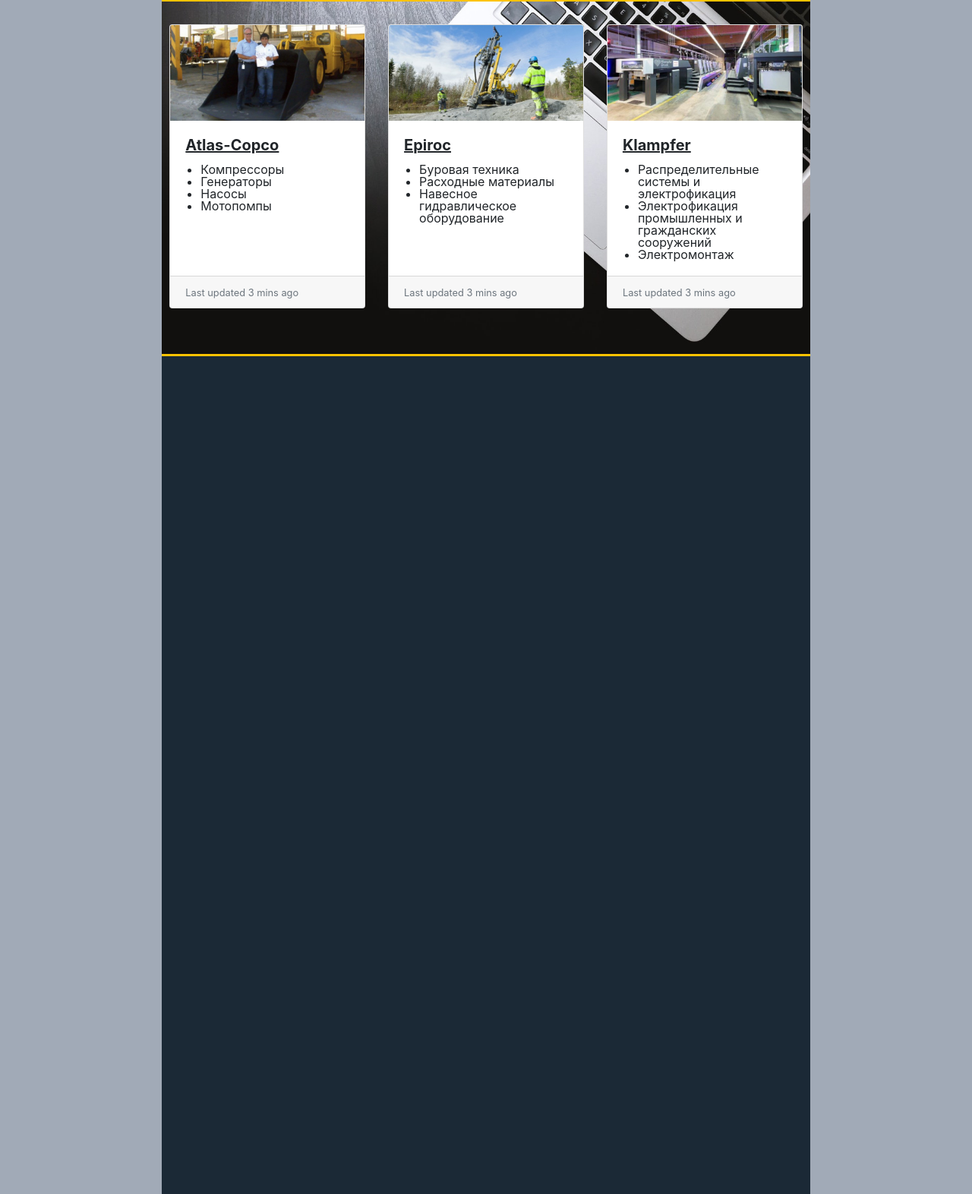
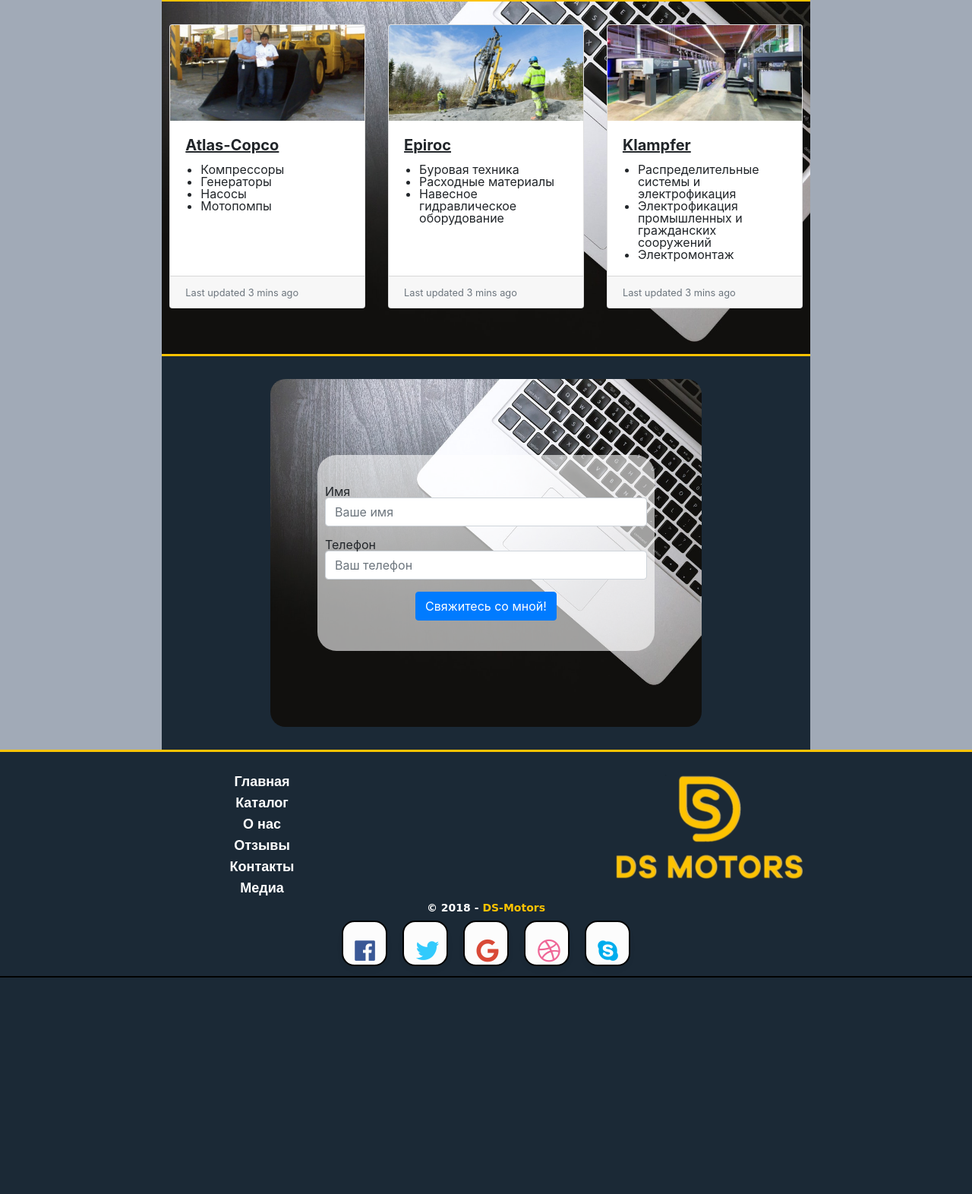
Before and after one commit to Vitaly2019/ds-repo, a Django app: page /ds_motors/ in a window 1280 px wide. Shown: the part 746-2318 px from the top of the page at 76% size. After the commit the page ends 2033 px from the top, so only its background shows below. Run offline with Django 3.2, Linux system fonts and the light colour scheme; some libraries are stand-ins or nearby versions.

Commit message:
add footer

```diff
--- a/ds_app/static/ds_app/assets/css/style.css
+++ b/ds_app/static/ds_app/assets/css/style.css
@@ -198,7 +198,7 @@
 }
 .tester {
 	width: 100%;
-	height: 2000px;
+	/*height:2000px;*/
 	background-color: #1B2936;
 
 	padding-left: 0;
@@ -248,6 +248,201 @@
 	list-style: disc;
 	margin-left: 20px;
 }
+
+
+
+
+/*sviaz*/
+.send-sviaz {
+	/*border-bottom:3px solid #FDC300*/
+}
+.head-sviaz {
+	padding-top: 30px;
+	padding-bottom: 30px;
+	padding-left: 0;
+	padding-right: 0;
+
+}
+
+
+.linker-home{
+	background-repeat: no-repeat;
+ 	background-size: cover;
+ 	background-position: center center;
+ 	background-attachment: fixed;
+	background-image: url("/static/ds_app/images/land1.jpeg");
+	border-radius: 20px;
+}
+.pre-linker {
+	padding:10px;
+	background-color: rgba(255, 255, 255, 0.6);
+	border-radius: 25px;
+	margin-top: 100px;
+	margin-bottom: 100px;
+}
+.form-o {
+	margin-top: 30px;
+	margin-bottom: 30px;
+}
+
+.linker {
+	width: 40%;
+	margin:20px auto;
+}
+
+.btn-linker{
+text-align: center;
+}
+
+
+
+/*footer*/
+
+
+
+/*footer*/
+.head-footer {
+	border-top:3px solid #FDC300;
+
+	padding-left: 50px;
+	padding-right: 50px;
+	padding-top: 30px;
+	height: 300px;
+	background-color: #1B2936;
+
+	border-bottom: 2px solid black;
+
+}
+
+
+
+.foot-item-menu {
+	text-align: center;
+}
+
+
+
+/*foot-about*/
+.foot-about {
+	color: white;
+	font-weight: bold;
+	font-size: 18px;
+	font-family: 'Exo 2', sans-serif;
+}
+.foot-about li {
+	margin-bottom: 10px;
+	cursor:pointer;
+}
+.foot-about li:hover {
+	margin-left: 10px;
+	cursor:pointer;
+	text-decoration: underline;
+	transition: 0.2s;
+}
+.c2018 {
+	color:white;
+	font-weight: bold;
+	font-size: 14px;
+	text-align: center;
+	font-family: 'Pacifico', cursive;
+}
+.c2018 span {
+	color:#FDC300;
+}
+/*social*/
+.social-btns .btn,
+.social-btns .btn:before,
+.social-btns .btn .fab {
+  transition: all 0.35s;
+  transition-timing-function: cubic-bezier(0.31, -0.105, 0.43, 1.59);
+}
+.social-btns .btn:before {
+  top: 90%;
+  left: -110%;
+}
+.social-btns .btn .fab {
+  -webkit-transform: scale(0.8);
+          transform: scale(0.8);
+}
+.social-btns .btn.facebook:before {
+  background-color: #3b5998;
+}
+.social-btns .btn.facebook .fab {
+  color: #3b5998;
+}
+.social-btns .btn.twitter:before {
+  background-color: #3cf;
+}
+.social-btns .btn.twitter .fab {
+  color: #3cf;
+}
+.social-btns .btn.google:before {
+  background-color: #dc4a38;
+}
+.social-btns .btn.google .fab {
+  color: #dc4a38;
+}
+.social-btns .btn.dribbble:before {
+  background-color: #f26798;
+}
+.social-btns .btn.dribbble .fab {
+  color: #f26798;
+}
+.social-btns .btn.skype:before {
+  background-color: #00aff0;
+}
+.social-btns .btn.skype .fab {
+  color: #00aff0;
+}
+.social-btns .btn:focus:before,
+.social-btns .btn:hover:before {
+  top: -10%;
+  left: -10%;
+}
+.social-btns .btn:focus .fab,
+.social-btns .btn:hover .fab {
+  color: #fff;
+  -webkit-transform: scale(1);
+          transform: scale(1);
+}
+.social-btns {
+  height: 60px;
+  font-size: 0;
+  text-align: center;
+  position: absolute;
+  bottom: 13px;
+  left: 0;
+  right: 0;
+}
+.social-btns .btn {
+  display: inline-block;
+  background-color: #fff;
+  width: 60px;
+  height: 60px;
+  line-height: 60px;
+  margin: 0 10px;
+  text-align: center;
+  position: relative;
+  overflow: hidden;
+  border-radius: 28%;
+  box-shadow: 0 5px 15px -5px rgba(0,0,0,0.1);
+  opacity: 0.99;
+	border:2px solid black;
+}
+.social-btns .btn:before {
+  content: '';
+  width: 120%;
+  height: 120%;
+  position: absolute;
+  -webkit-transform: rotate(45deg);
+          transform: rotate(45deg);
+}
+.social-btns .btn .fab {
+  font-size: 38px;
+  vertical-align: middle;
+}
+
+/*end footer*/
 
 
 /*media*/
@@ -300,3 +495,20 @@
 	}
 
 }
+
+@media (max-width: 574px) {
+
+	.head-footer {
+		height: 600px;
+	}
+	.social-btns {
+	  height: 60px;
+	  font-size: 0;
+	  text-align: center;
+	  position: absolute;
+	  bottom: 103px;
+	  left: 0;
+	  right: 0;
+	}
+
+}
--- a/ds_app/templates/ds_app/index.html
+++ b/ds_app/templates/ds_app/index.html
@@ -292,10 +292,47 @@
 
 
 
+	</div> <!--end about-->
+
+	<div class="send-sviaz">
+		<div class="col-12 col-md-8 offset-md-2 col-lg-10 offset-lg-1 col-xl-8 offset-xl-2 head-sviaz">
+<div class="sviaz">
+
+  <div class="linker-home">
+   <div class = "row">
+    <div class="offset-1 col-10 offset-sm-1 col-sm-10 offset-lg-1 col-lg-10 rev-form" data-anijs="if: scroll, on: window, do: flipInY animated, before: scrollReveal">
+      <div class="pre-linker">
+        <div class="form-o">
+
+        <form>
+          <div class="form-group">
+            <label for="formGroupExampleInput">Имя</label>
+            <input type="text" class="form-control" id="formGroupExampleInput" placeholder="Ваше имя">
+          </div>
+          <div class="form-group">
+            <label for="formGroupExampleInput">Телефон</label>
+            <input type="text" class="form-control" id="formGroupExampleInput" placeholder="Ваш телефон">
+          </div>
+          <div class="btn-linker">
+
+                <button type="button" class="btn btn-primary">Свяжитесь со мной!</button>
+          </div>
+        </form>
+      </div>
+
+      </div>
+    </div>
+ 	</div>
+</div>
+
+
+</div>
+</div>
+
+	</div> <!--send-sviaz-->
 
 
 
-	</div>
 
 
 	</div>
@@ -304,9 +341,65 @@
 
 
 
+<!--footer -->
+<div class="col-12 head-footer">
+<div class="footer">
+  <div class="foot-menu*">
+
+
+<div class="foot-about">
+
+
+	<div class="row flex-wrap justify-content-around">
+		<div class="col-sm-6 col-md-3 foot-item-menu">
+				<ul>
+				    <li>Главная</li>
+				    <li>Каталог</li>
+				    <li>О нас</li>
+				    <li>Отзывы</li>
+				    <li>Контакты</li>
+				    <li>Медиа</li>
+				</ul>
+		</div>
+		<div class="col-sm-6 col-md-3 foot-item-menu">
+				<img src= "{%static '/ds_app/images/ds-big-logo.png'%}" alt ="DS-MOTORS">
+
+		</div>
+
+
+	</div>
+
+
+
 
 
 </div>
+
+
+
+<div class="c2018">
+  © 2018 - <span>DS-Motors</span>
+</div>
+
+  </div>
+
+  <div class="social-btns">
+    <a class="btn facebook" href="#"><i class="fab fa-facebook"></i></a>
+    <a class="btn twitter" href="#"><i class="fab fa-twitter"></i></a>
+    <a class="btn google" href="#"><i class="fab fa-google"></i></a>
+    <a class="btn dribbble" href="#"><i class="fab fa-dribbble"></i></a>
+    <a class="btn skype" href="#"><i class="fab fa-skype"></i></a>
+  </div>
+
+
+
+
+</div>
+</div>
+<!--footer -->
+
+
+
 
 
 
@@ -317,124 +410,7 @@
 
 
 	<script src="{%static 'ds_app/assets/js/main.js'%}"></script>
-	<!--
-	<script>
 
-
-//used for tabs
-//still learning. be kind.
-
-//get tabs module parent
-var tabsModule = document.body.querySelector(".ns-TabsModule");
-//get tab nav
-var tabNavList = document.body.querySelector(".ns-TabNav");
-//get all tab nav links
-var tabNavLinks = document.querySelectorAll(".ns-TabNav_Link");
-//get tab nav current link indicator
-var tabNavCurrentLinkindicator = tabNavList.querySelector(".ns-TabNav_Indicator");
-//get all tab panel elements
-var tabPanels = document.querySelectorAll(".ns-TabPanel");
-
-//show tab panel A first because panel A nav link has indicator on page load
-document.getElementById("ns-TabPanelA").style.display = "block";
-
-/**
-* position indicator function
-*/
-function positionIndicator() {
-  //get left position of tab nav ul
-  var tabNavListLeftPosition = tabNavList.getBoundingClientRect().left;
-  //get tab module parent current data value
-  var tabsModuleSectionDataValue = tabsModule.getAttribute("data-active-tab") || "A";
-  //get nav link span with data value that matches current tab module parent data value
-  var tabNavCurrentLinkText = tabNavList.querySelector("[data-tab='" + tabsModuleSectionDataValue + "'] span");
-  //get dimensions of current nav link span
-  var tabNavCurrentLinkTextPosition = tabNavCurrentLinkText.getBoundingClientRect();
-  //set indicator left position via CSS transform
-  //current nav link span left position - tab nav ul left position
-  //prefix me for live
-  tabNavCurrentLinkindicator.style.transform =
-    "translate3d(" +
-    (tabNavCurrentLinkTextPosition.left - tabNavListLeftPosition) +
-    "px,0,0) scaleX(" +
-    tabNavCurrentLinkTextPosition.width * 0.01 +
-    ")";
-}
-/**
-* fire position indicator function right away
-*/
-positionIndicator();
-
-/**
-* hide all tab panels function
-*/
-function hideAllTabPanels() {
-  //loop through all tab panel elements
-  for (i = 0; i < tabPanels.length; i++) {
-    //remove style attribute from each tab panel element to hide them
-    tabPanels[i].removeAttribute("style");
-  }
-};
-
-/**
-* tab nav link function
-* tab nav link event shows matching panel and positions the indicator
-*/
-var tabNavLinkEvent = function() {
-  //get this link data value
-  var thisLink = this.getAttribute("data-tab");
-  //get this link href value
-  var thisHref = this.getAttribute("href");
-  //get tab panel element with ID that matches this link href value
-  var thisTabPanel = document.querySelector(thisHref);
-  //set tab module parent data to this link data value
-  tabsModule.setAttribute("data-active-tab", thisLink);
-  //fire hide all tab panels function
-  hideAllTabPanels();
-  //get tab panel element with ID that matches this link href value and set its style to show it
-  thisTabPanel.style.display = "block";
-  //fire the position indicator function
-  positionIndicator();
-};
-
-/**
-* loop through all nav links and add event
-* need to change to parent element and use e.target maybe
-*/
-for (var i = 0; i < tabNavLinks.length; i++) {
-  //for each nav link, add click event that fires tab nav link click event function
-  tabNavLinks[i].addEventListener("click", tabNavLinkEvent, false);
-}
-
-/**
-* should really position indicator from parent left edge rather than body,
-* to keep indicator in position on resize. meh
-* for now, here's a quick win because i'm tired
-* https://developer.mozilla.org/en-US/docs/Web/Events/resize
-*/
-(function() {
-  window.addEventListener("resize", resizeThrottler, false);
-  //someone smarter than me code
-  var resizeTimeout;
-  function resizeThrottler() {
-    if (!resizeTimeout) {
-      resizeTimeout = setTimeout(function() {
-        resizeTimeout = null;
-        actualResizeHandler();
-      }, 66);
-    }
-  }
-  //function to fire after resize timeout delay
-  function actualResizeHandler() {
-    //fire the position indicator function
-    positionIndicator();
-  }
-})();
-
-
-	</script>
-
--->
 
 
 </body>
```
